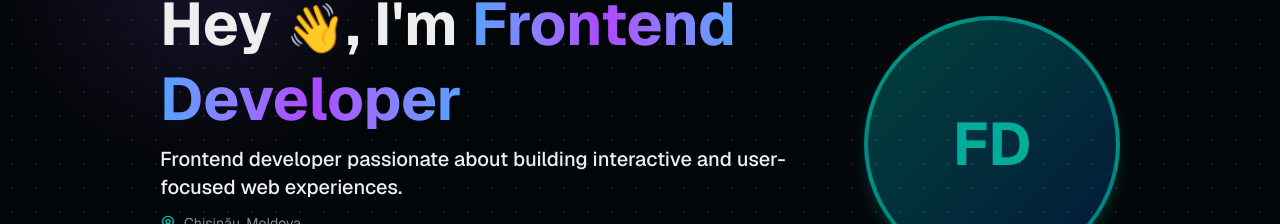
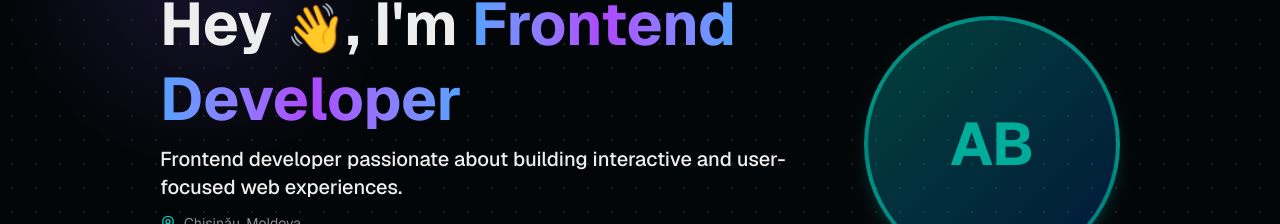
Before and after one commit to adrian-237/portfolio, a Next.js app: page / in a window 1280 px wide. Shown: the part 232-456 px from the top of the page. Built offline with nearby package versions, Linux system fonts and the light colour scheme.

Commit message:
temporary image secion change

```diff
--- a/src/app/page.tsx
+++ b/src/app/page.tsx
@@ -51,7 +51,7 @@ export default function Home() {
 
           <div className="relative">
             <div className="w-56 h-56 sm:w-64 sm:h-64 rounded-full border-4 border-primary/60 overflow-hidden bg-linear-to-br from-primary/30 to-blue-600/20 flex items-center justify-center shadow-lg shadow-primary/20">
-              <div className="text-6xl font-bold text-primary/80">FD</div>
+              <div className="text-6xl font-bold text-primary/80">AB</div>
             </div>
           </div>
         </div>
```
